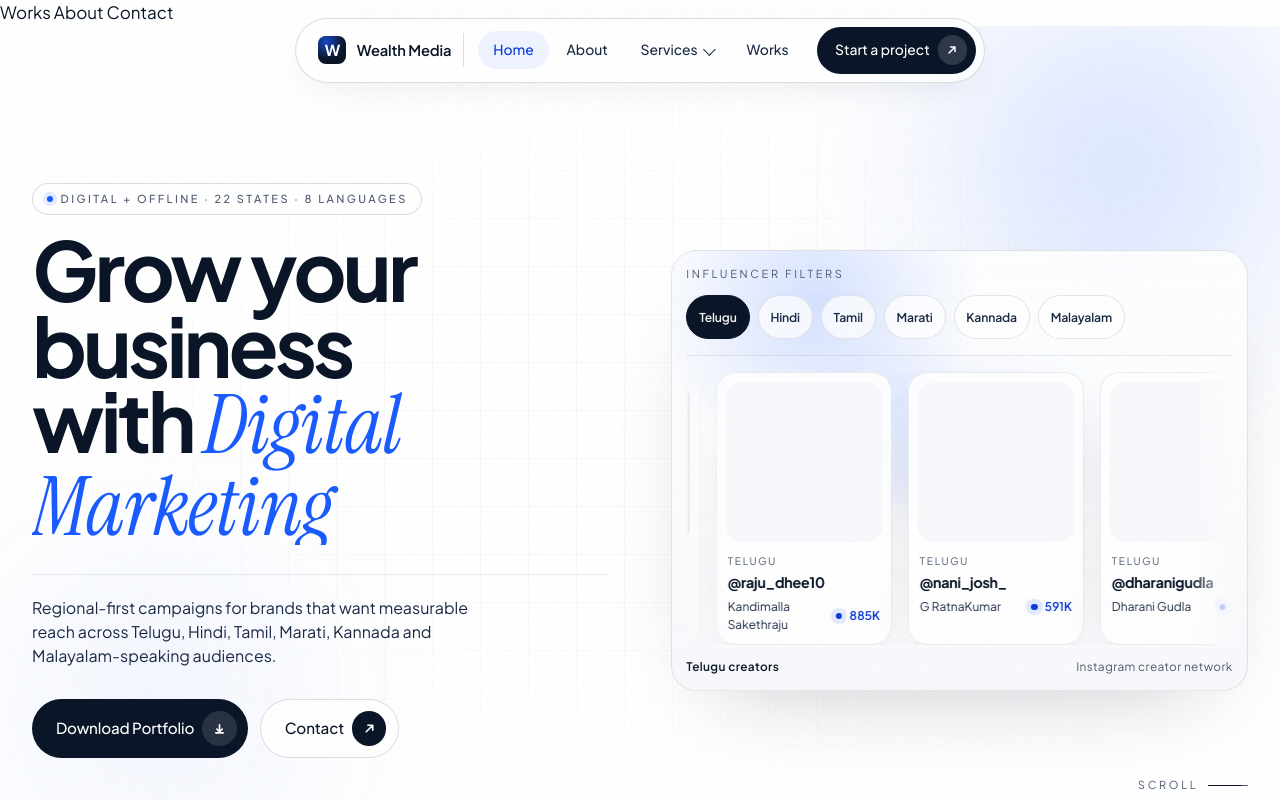
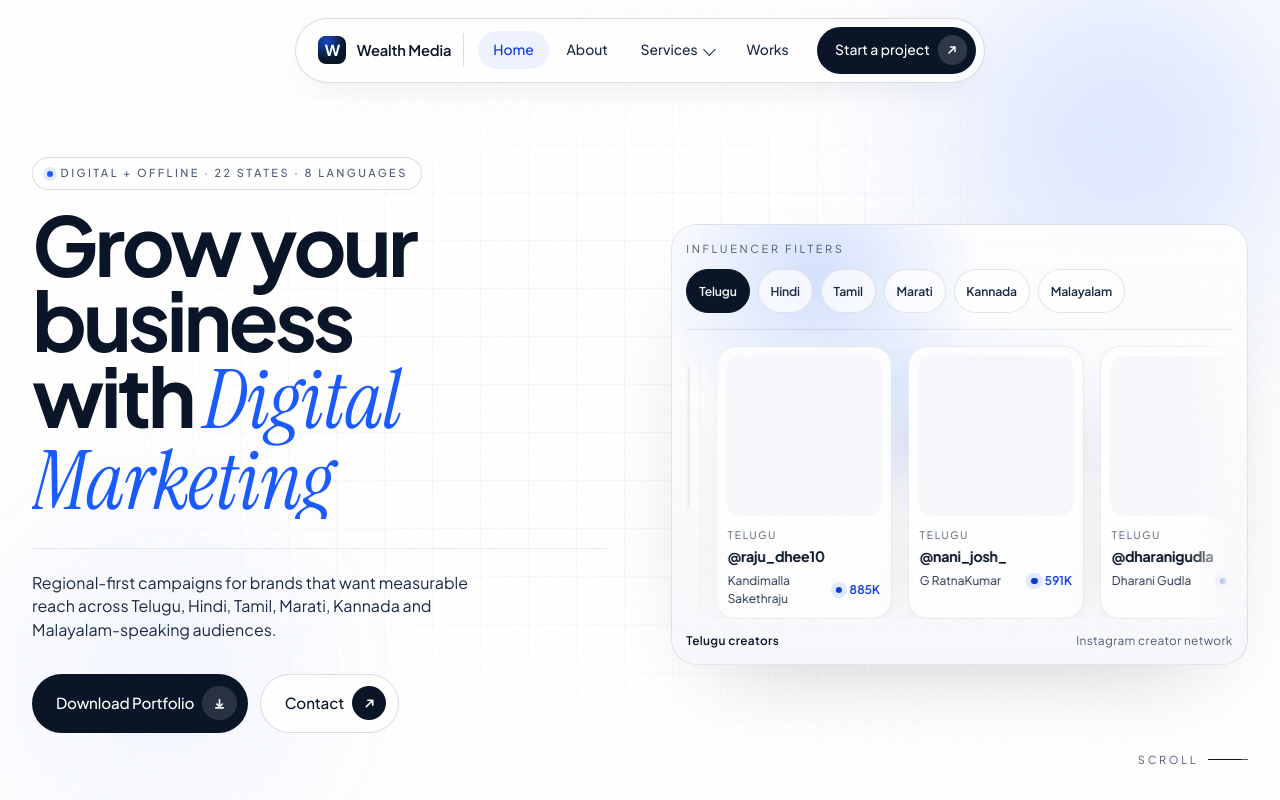
Before and after one commit to spraymachine/wealth-claude, a website: page docs/index.html in a window 1280 px wide. Shown: the top 800 px of the page. Drawn offline with Linux system fonts and the light colour scheme.

Commit message:
Update index.html

```diff
--- a/docs/index.html
+++ b/docs/index.html
@@ -98,9 +98,6 @@
   <a href="contact.html">Contact</a>
 </div>
   </div>
-  <a href="works.html">Works</a>
-  <a href="about.html">About</a>
-  <a href="contact.html">Contact</a>
 </div>
 
 <main>
```
